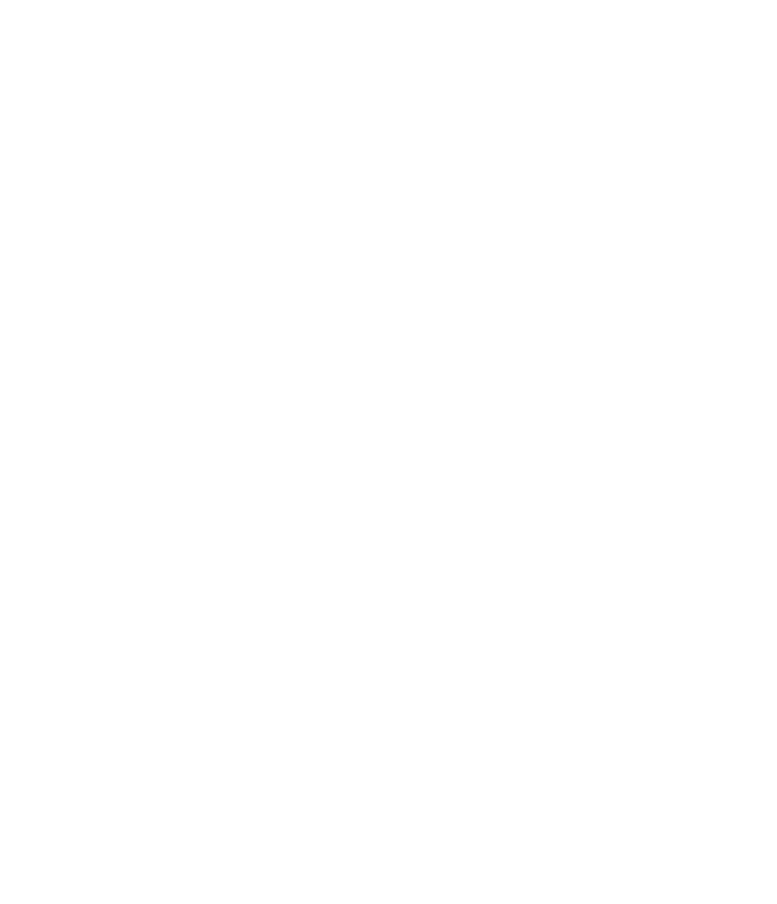
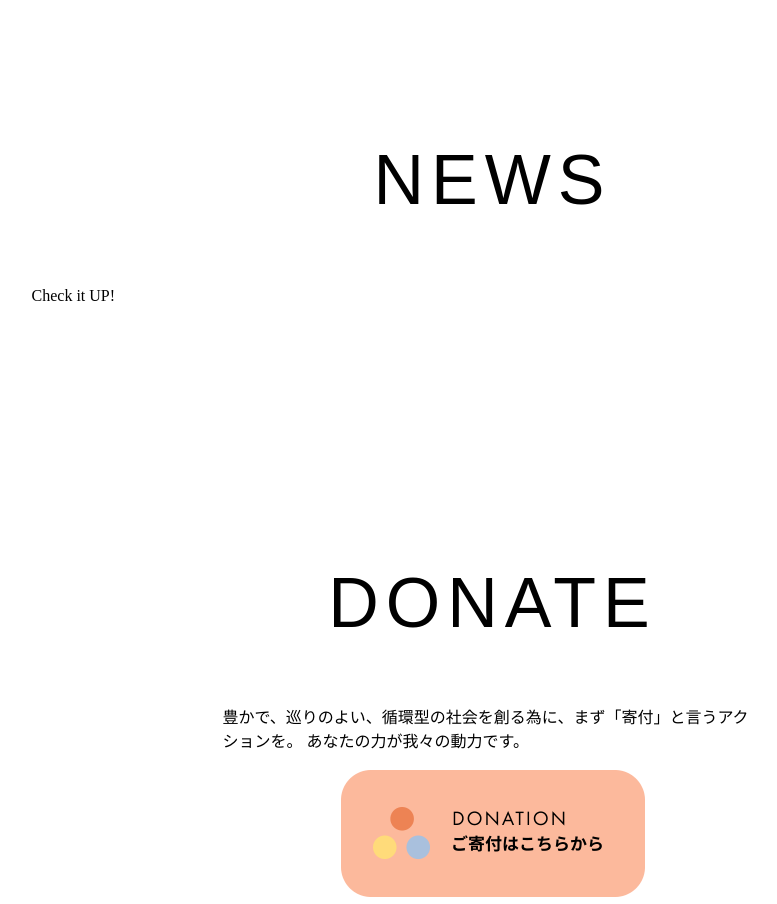
Before and after one commit to dev-komenzar/daana-2025, a SvelteKit app: page / in a window 1280 px wide. Shown: the part 4320-5224 px from the top of the page, without its empty margins (140-917 px from the left). Before the commit the page ends 4263 px from the top, so only its background shows below. Built offline with nearby package versions, Linux system fonts and the light colour scheme.

Commit message:
add: NEWS &DONATION セクションを追加

```diff
--- a/src/routes/+page.svelte
+++ b/src/routes/+page.svelte
@@ -1,7 +1,9 @@
 <script lang="ts">
 	import SectionCompany from './section-company.svelte';
+	import SectionDonation from './section-donation.svelte';
 	import SectionEyecatch from './section-eyecatch.svelte';
 	import SectionMission from './section-mission.svelte';
+	import SectionNews from './section-news.svelte';
 	import SectionWorks from './section-works.svelte';
 </script>
 
@@ -12,3 +14,7 @@
 <SectionCompany />
 
 <SectionWorks />
+
+<SectionNews />
+
+<SectionDonation />
--- /dev/null
+++ b/src/routes/section-donation.svelte
@@ -0,0 +1,29 @@
+<script lang="ts">
+	import { resolve } from '$app/paths';
+	import Button from '$lib/assets/donation-button.png';
+</script>
+
+<section id="donation" class="container">
+	<div class="content">
+		<h2 class="text-large">DONATE</h2>
+		<p>豊かで、巡りのよい、循環型の社会を創る為に、まず「寄付」と言うアクションを。
+あなたの力が我々の動力です。
+	</p>
+	</div>
+	<a href={resolve('/donation')} class="donation-link">
+		<img src={Button} alt="寄付ボタン">
+	</a>
+</section>
+
+<style>
+	.container {
+		display: flex;
+		flex-direction: column;
+		align-items: center;
+	}
+
+	img {
+		width: 304px;
+		height: 127px;
+	}
+</style>
--- /dev/null
+++ b/src/routes/section-news.svelte
@@ -0,0 +1,8 @@
+<section id="news" class="container">
+	<div class="wide-content">
+		<div>
+			<h2 class="text-large">News</h2>
+			<p>Check it UP!</p>
+		</div>
+	</div>
+</section>
```
Also changed, not shown: src/lib/assets/donation-button.png (added).
